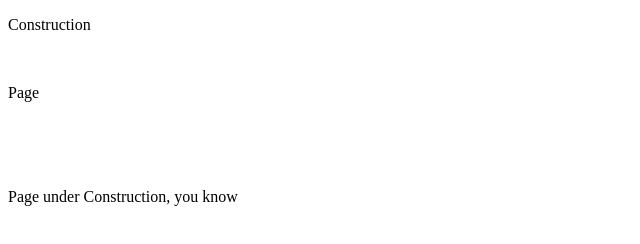
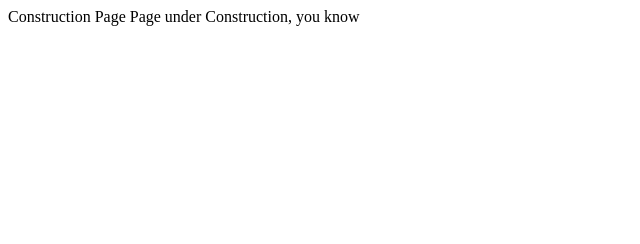
Before and after one commit to AU12321/au12321.github.io, a plain HTML site: page letter-go-down/index.html in a window 1280 px wide. Shown: the whole page, without its empty margins (0-640 px from the left). Drawn offline with Linux system fonts and the light colour scheme.

Commit message:
Update index.html

```diff
--- a/letter-go-down/index.html
+++ b/letter-go-down/index.html
@@ -3,7 +3,9 @@
   <title>Letter Go Down</title>
 </head>
 <body>
-  <p>Construction</p><br>
-  <p>Page</p><br><br><br>
-  <p>Page under Construction, you know</p>
+  Construction
+  Page
+
+
+  Page under Construction, you know
 </body>
```
